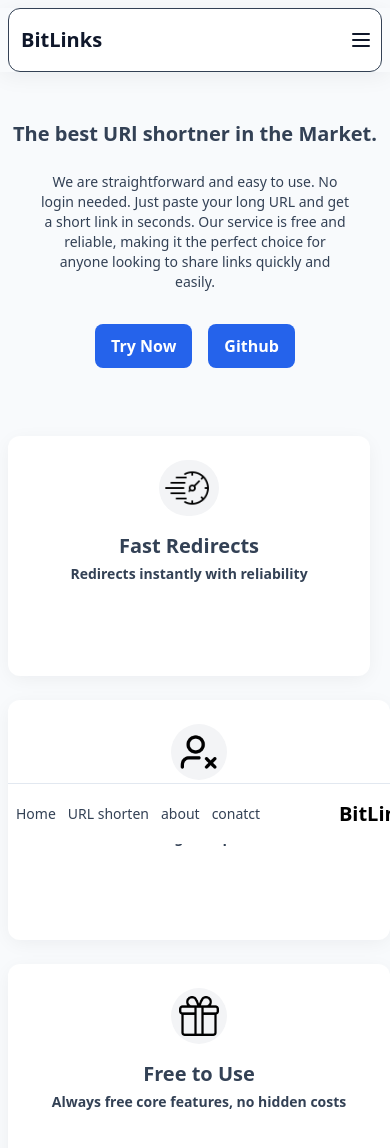
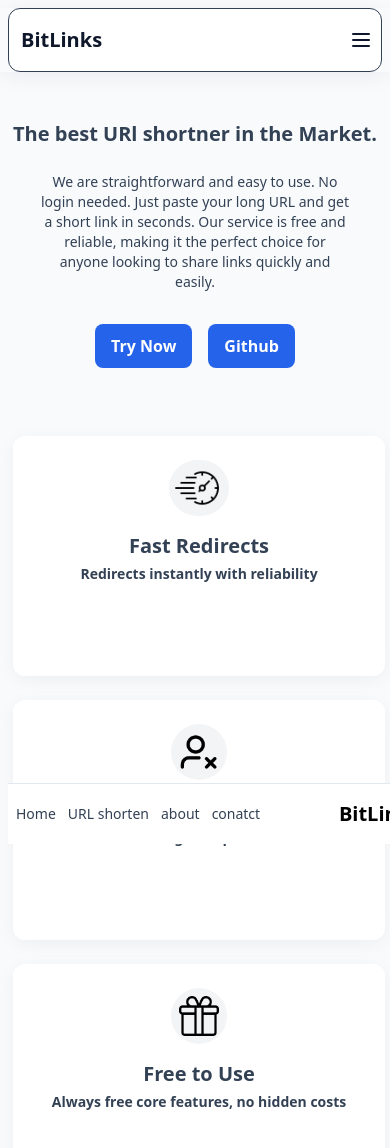
Before and after one commit to ankitsuthar72747-hash/bitlinks, a Next.js app: page / in a window 390 px wide. Shown: the top 1148 px of the page. Built offline with nearby package versions, Linux system fonts and the light colour scheme.

Commit message:
Fix mobile navbar overflow

```diff
--- a/app/page.js
+++ b/app/page.js
@@ -28,8 +28,8 @@ export default function Home() {
             </button>
           </div>
         </div>
-        <div className="flex md:flex-row flex-col not-md:mx-auto w-full not-md:pl-2 md:w-full  gap-6 my-15 not-md:h-220">
-          <div className="w-[calc(100%-20px)]  md:w-1/3 h-60 bg-surface shadow-card p-6 md:p-6 rounded-xl">
+        <div className="flex md:flex-row flex-col not-md:mx-auto w-[calc(100%-10px)] not-md:pl-2 md:w-full  gap-6 my-15 not-md:h-220">
+          <div className="  md:w-1/3 h-60 bg-surface shadow-card p-6 md:p-6 rounded-xl">
             <Image
               className="not-md:mx-auto bg-gray-100 rounded-full pr-1"
               alt="clock"
```
